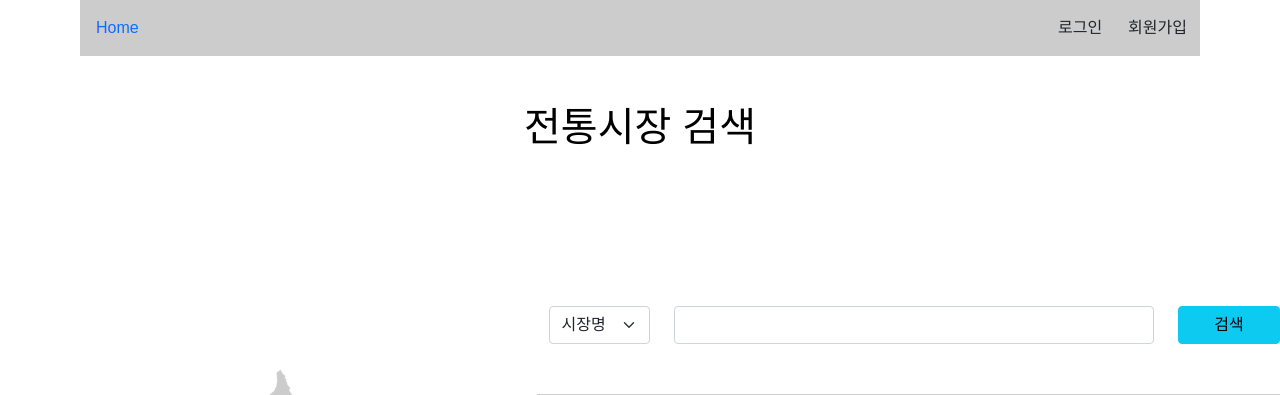
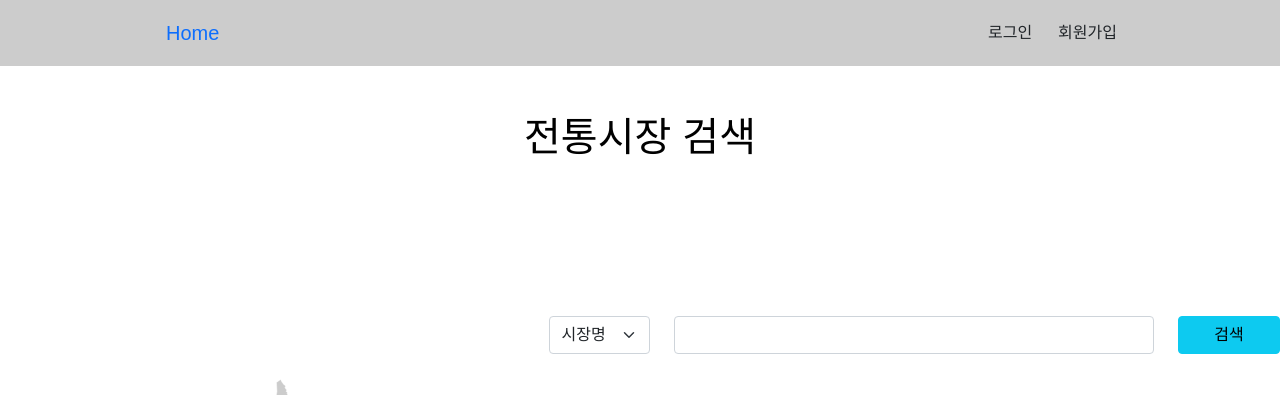
Before and after one commit to SongHyeonJin/MoveMarket, a Flask app: page / in a window 1280 px wide. Shown: the top 395 px of the page. Run offline with Flask 3, Linux system fonts and the light colour scheme; data that the repository does not hold is empty; some libraries are stand-ins or nearby versions; some web fonts are replaced.

Commit message:
Nav변경
Nav 스타일 변경

```diff
--- a/templates/index.html
+++ b/templates/index.html
@@ -21,7 +21,8 @@
 
         #navBar {
             background-color: #CCCCCC;
-            margin: 0px 80px;
+            padding: 10px 150px;
+            font-size: 20px;
         }
 
         .mytitle {
```
